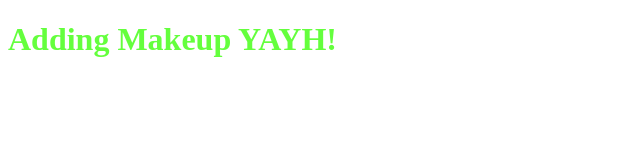
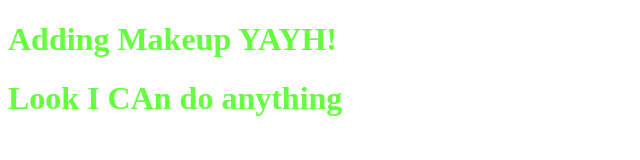
Before and after one commit to Hksagar/testrepo, a plain HTML site: page index.html in a window 1280 px wide. Shown: the whole page, without its empty margins (0-640 px from the left). Drawn offline with Linux system fonts and the light colour scheme.

Commit message:
i can do anything

```diff
--- a/index.html
+++ b/index.html
@@ -14,5 +14,7 @@
     <body>
         <h1>Adding Makeup YAYH!</h1>
 
+   <h1>Look I CAn do anything</h1>
+
     </body>
 </html>
```
